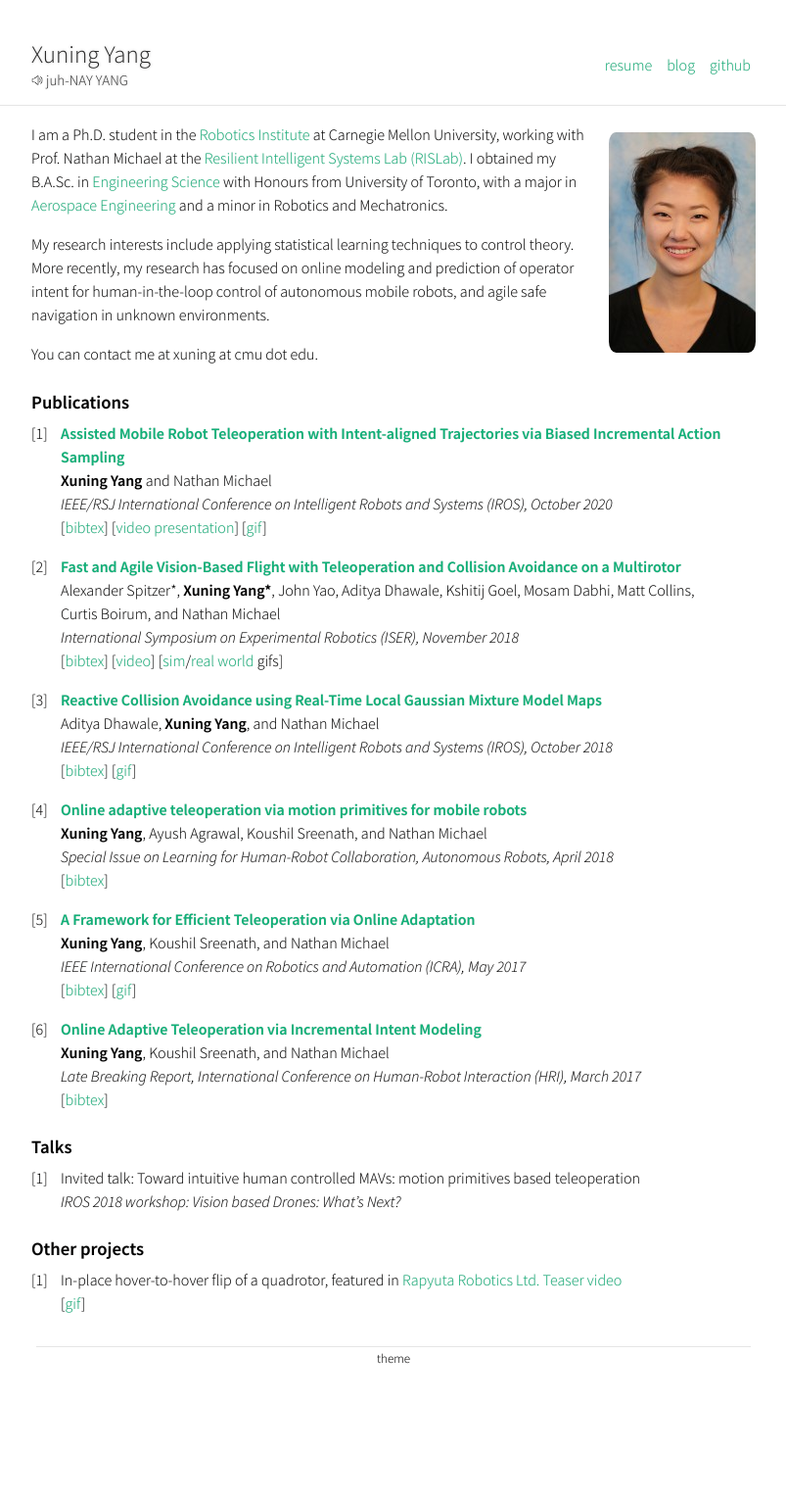
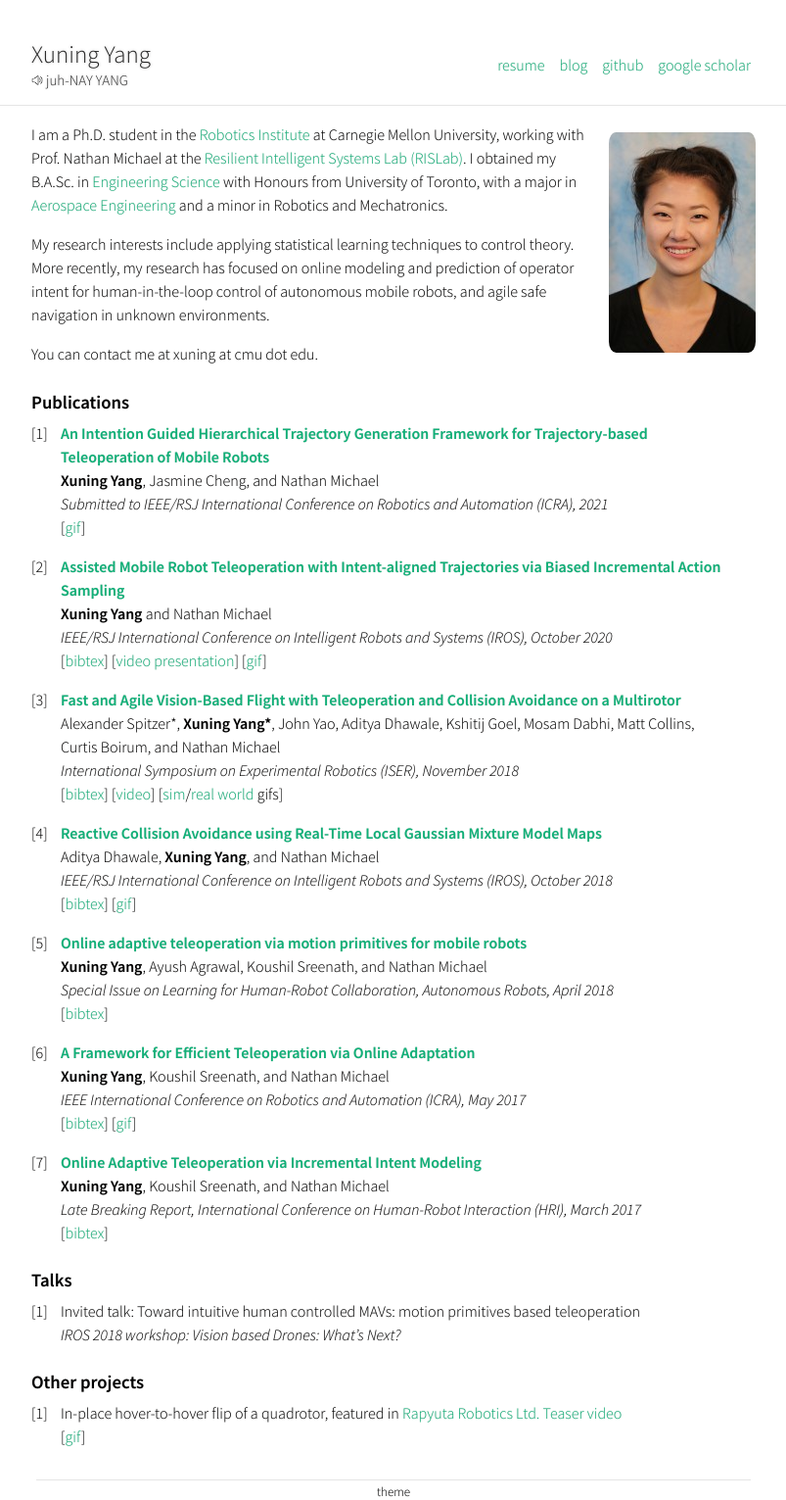
Before and after one commit to xuningy/xuningy.github.io, a Jekyll site: the page built from index.md, in a window 1280 px wide. Shown: the whole page at 98% size, without its empty margins (238-1041 px from the left). Built offline with Jekyll 4.4.1, drawn with Linux system fonts in a browser that asks for light colours; before the commit the page ends 1395 px from its top, so only the background shows below that.

Commit message:
add icra21

```diff
--- a/_config.yml
+++ b/_config.yml
@@ -25,5 +25,7 @@ navbar:
    link: "/blog"
  - name: "github"
    link: "https://github.com/xuningy"
+ - name: "google scholar"
+   link: "https://scholar.google.com/citations?hl=en&user=hM9EtNwAAAAJ"
 
 markdown: kramdown
--- a/index.md
+++ b/index.md
@@ -12,38 +12,45 @@ You can contact me at xuning at cmu dot edu.
 
 ### Publications
 
-1. [**Assisted Mobile Robot Teleoperation with Intent-aligned Trajectories via Biased Incremental Action Sampling**](/papers/IROS20.pdf)
+1. [**An Intention Guided Hierarchical Trajectory Generation Framework
+for Trajectory-based Teleoperation of Mobile Robots**]()
+ **Xuning Yang**, Jasmine Cheng, and Nathan Michael
+*Submitted to IEEE/RSJ International Conference on Robotics and Automation (ICRA), 2021*
+<!-- \[[video](https://youtu.be/Tulya5WtB_Y)\] -->
+[<a class="link" href="#">gif<img class="preview" src="assets/gifs/icra21.gif"></a>]
+
+2. [**Assisted Mobile Robot Teleoperation with Intent-aligned Trajectories via Biased Incremental Action Sampling**](/papers/IROS20.pdf)
  **Xuning Yang** and Nathan Michael
 *IEEE/RSJ International Conference on Intelligent Robots and Systems (IROS), October 2020*
 \[[bibtex](bibtex/iros20.txt)\]
 \[[video presentation](https://youtu.be/Tulya5WtB_Y)\]
 [<a class="link" href="#">gif<img class="preview" src="assets/gifs/iros20.gif"></a>]
 
-2. [**Fast and Agile Vision-Based Flight with Teleoperation and Collision Avoidance on a Multirotor**](/papers/ISER18.pdf)
+3. [**Fast and Agile Vision-Based Flight with Teleoperation and Collision Avoidance on a Multirotor**](/papers/ISER18.pdf)
 Alexander Spitzer\*, **Xuning Yang\***, John Yao, Aditya Dhawale, Kshitij Goel, Mosam Dabhi, Matt Collins, Curtis Boirum, and Nathan Michael
 *International Symposium on Experimental Robotics (ISER), November 2018*
 \[[bibtex](bibtex/iser18.txt)\]  \[[video](https://www.youtube.com/watch?v=_-KmGhP0HTQ)\]
 [<a class="link" href="#">sim<img class="preview" src="assets/gifs/vibworld.gif"></a>/<a class="link" href="#">real world<img class="preview" src="assets/gifs/RSS-banner-tunnel.gif"></a> gifs]
 <!-- [<a class="link" href="#">gif<img class="preview" src="/assets/gifs/user_study.gif"></a>] -->
 
-3.  [**Reactive Collision Avoidance using Real-Time Local Gaussian Mixture Model Maps**](/papers/IROS18.pdf)
+4.  [**Reactive Collision Avoidance using Real-Time Local Gaussian Mixture Model Maps**](/papers/IROS18.pdf)
 Aditya Dhawale, **Xuning Yang**, and Nathan Michael
 *IEEE/RSJ International Conference on Intelligent Robots and Systems (IROS), October 2018*
 \[[bibtex](bibtex/iros18.txt)\]
 [<a class="link" href="#">gif<img class="preview" src="assets/gifs/iros18.gif"></a>]
 
-4. [**Online adaptive teleoperation via motion primitives for mobile robots**](/papers/AURO18.pdf)
+5. [**Online adaptive teleoperation via motion primitives for mobile robots**](/papers/AURO18.pdf)
 **Xuning Yang**, Ayush Agrawal, Koushil Sreenath, and Nathan Michael
 *Special Issue on Learning for Human-Robot Collaboration, Autonomous Robots, April 2018*
 \[[bibtex](bibtex/auro18.txt)\]
 
-5. [**A Framework for Efficient Teleoperation via Online Adaptation**](/papers/ICRA17.pdf)
+6. [**A Framework for Efficient Teleoperation via Online Adaptation**](/papers/ICRA17.pdf)
 **Xuning Yang**, Koushil Sreenath, and Nathan Michael
 *IEEE International Conference on Robotics and Automation (ICRA), May 2017*
 \[[bibtex](bibtex/icra17.txt)\]
 [<a class="link" href="#">gif<img class="preview" src="assets/gifs/icra17.gif"></a>]
 
-6.  [**Online Adaptive Teleoperation via Incremental Intent Modeling**](/papers/HRI17-LBR.pdf)
+7.  [**Online Adaptive Teleoperation via Incremental Intent Modeling**](/papers/HRI17-LBR.pdf)
 **Xuning Yang**, Koushil Sreenath, and Nathan Michael
 *Late Breaking Report, International Conference on Human-Robot Interaction (HRI), March 2017*
 \[[bibtex](bibtex/hri17.txt)\]
```
Also changed, not shown: 2 other files.
